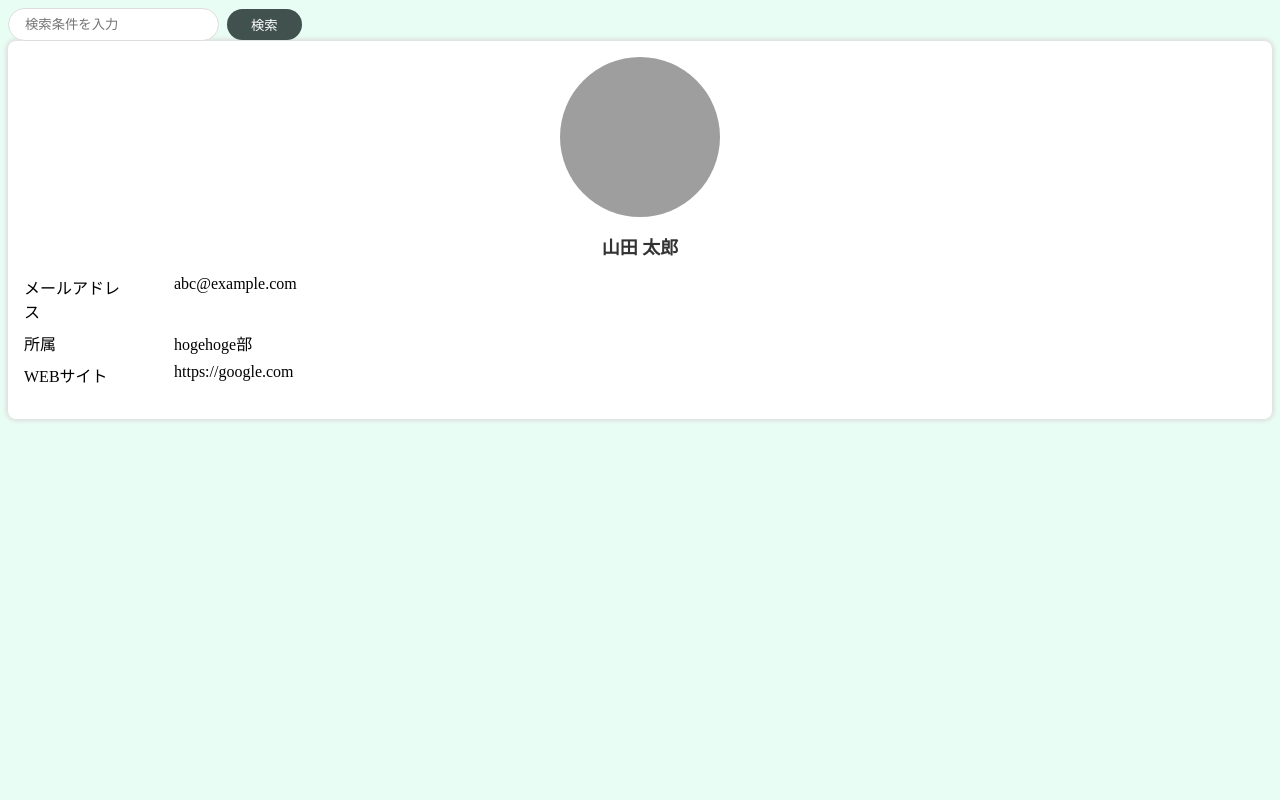
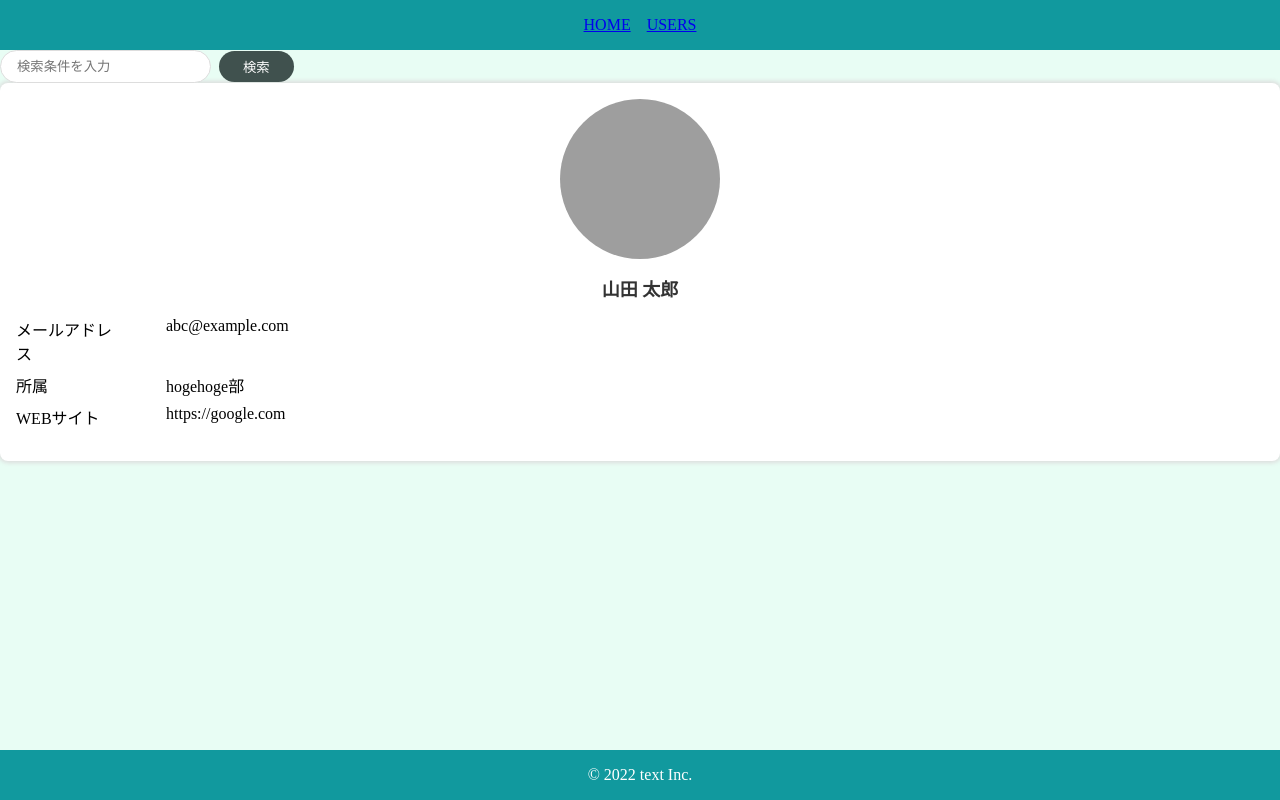
Before and after one commit to ShuheiTakahashi1224/react-atomicDesign, a React (Create React App) app: page / in a window 1280 px wide. Built offline with nearby package versions, Linux system fonts and the light colour scheme; grey boxes are pictures that could not be loaded.

Commit message:
update : header footer 実装

```diff
--- a/package.json
+++ b/package.json
@@ -10,6 +10,7 @@
   "dependencies": {
     "react": "18.0.0",
     "react-dom": "18.0.0",
+    "react-router-dom": "6.3.0",
     "react-scripts": "4.0.0",
     "styled-components": "5.3.5"
   },
--- a/src/App.js
+++ b/src/App.js
@@ -1,4 +1,5 @@
-import { SearchInput, UserCard } from "./components/index";
+import { BrowserRouter } from "react-router-dom";
+import { DefaultLayout, SearchInput, UserCard } from "./components/index";
 import "./styles.css";
 
 export default function App() {
@@ -12,9 +13,11 @@ export default function App() {
     website: "https://google.com"
   };
   return (
-    <div className="App">
-      <SearchInput />
-      <UserCard user={user} />
-    </div>
+    <BrowserRouter>
+      <DefaultLayout>
+        <SearchInput />
+        <UserCard user={user} />
+      </DefaultLayout>
+    </BrowserRouter>
   );
 }
--- /dev/null
+++ b/src/components/atoms/layout/Footer.jsx
@@ -0,0 +1,18 @@
+import styled from "styled-components";
+
+const SFooter = styled.footer`
+  color: #fff;
+  line-height: 50px;
+  text-align: center;
+  background: #11999e;
+  width: 100%;
+  height: 50px;
+  position: fixed;
+  bottom: 0;
+`;
+
+const Footer = () => {
+  return <SFooter>&copy; 2022 text Inc.</SFooter>;
+};
+
+export default Footer;
--- /dev/null
+++ b/src/components/atoms/layout/Header.jsx
@@ -0,0 +1,40 @@
+import { Link } from "react-router-dom";
+import styled from "styled-components";
+
+const SHeader = styled.header`
+  height: 50px;
+  background: #11999e;
+  color: #fff;
+`;
+const SNav = styled.ul`
+  display: flex;
+  justify-content: center;
+  align-items: center;
+  list-style: none;
+  height: 100%;
+  margin: 0;
+  padding: 0;
+`;
+const SNavItem = styled.li`
+  margin: 0;
+  &:not(:first-child) {
+    margin-left: 16px;
+  }
+`;
+
+const Header = () => {
+  return (
+    <SHeader>
+      <SNav>
+        <SNavItem>
+          <Link to="/">HOME</Link>
+        </SNavItem>
+        <SNavItem>
+          <Link to="/users">USERS</Link>
+        </SNavItem>
+      </SNav>
+    </SHeader>
+  );
+};
+
+export default Header;
--- a/src/components/index.js
+++ b/src/components/index.js
@@ -3,8 +3,13 @@ export { default as SecondaryButton } from "./atoms/button/SecondaryButton";
 export { default as Input } from "./atoms/input/Input";
 export { default as Icon } from "./atoms/image/Icon";
 export { default as Card } from "./atoms/card/Card";
+export { default as Header } from "./atoms/layout/Header";
+export { default as Footer } from "./atoms/layout/Footer";
 
 export { default as SearchInput } from "./molecules/SearchInput";
 export { default as UserIconWithName } from "./molecules/user/UserIconWithName";
 
 export { default as UserCard } from "./organizms/UserCard";
+
+export { default as HeaderOnly } from "./templates/HeaderOnly";
+export { default as DefaultLayout } from "./templates/DefaultLayout";
--- /dev/null
+++ b/src/components/templates/DefaultLayout.jsx
@@ -0,0 +1,13 @@
+import { Header, Footer } from "../index";
+const DefaultLayout = (props) => {
+  const { children } = props;
+  return (
+    <>
+      <Header />
+      {children}
+      <Footer />
+    </>
+  );
+};
+
+export default DefaultLayout;
--- /dev/null
+++ b/src/components/templates/HeaderOnly.jsx
@@ -0,0 +1,12 @@
+import { Header } from "../index";
+const HeaderOnly = (props) => {
+  const { children } = props;
+  return (
+    <>
+      <Header />
+      {children}
+    </>
+  );
+};
+
+export default HeaderOnly;
--- a/src/styles.css
+++ b/src/styles.css
@@ -1,3 +1,4 @@
 body {
   background: #e8fdf4;
+  margin: 0;
 }
```
